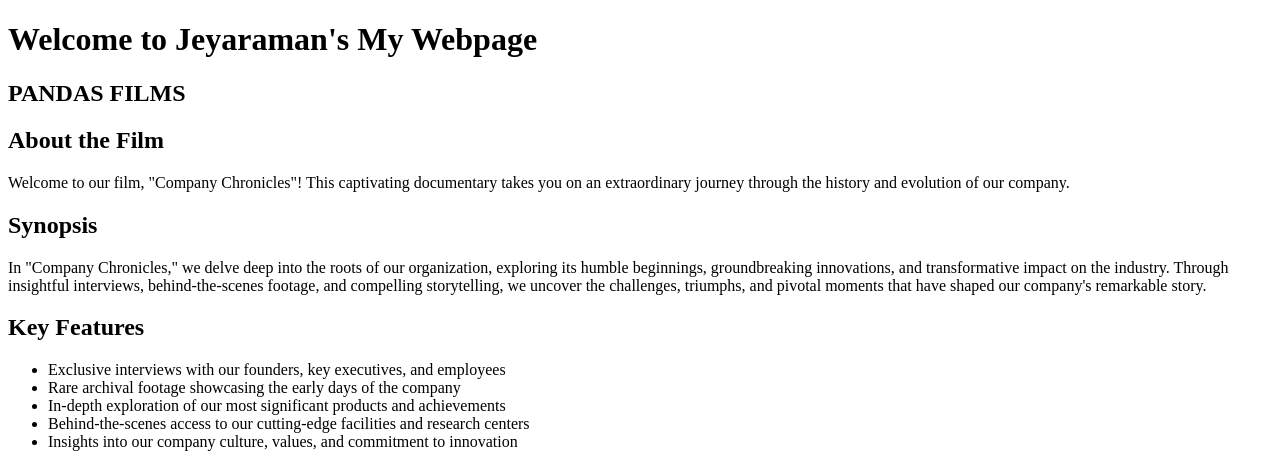
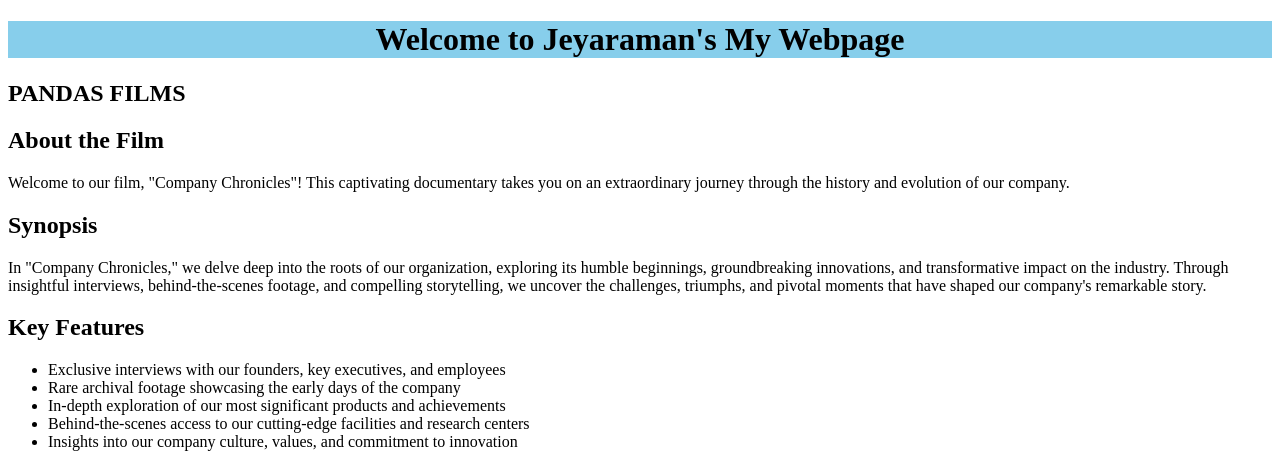
Before and after one commit to Jagan6923/Jagan-s-Webpage-html-and-css, a plain HTML site: page index.html in a window 1280 px wide. Shown: the top 468 px of the page. Drawn offline with Linux system fonts and the light colour scheme.

Commit message:
Update index.html

```diff
--- a/index.html
+++ b/index.html
@@ -2,7 +2,7 @@
 <html>
 <head>
   <title>My Webpage</title>
-<link  rel="stylesheet" href="lets2.css"
+<link  rel="stylesheet" href="style.css"
 </head>
 <body>
   <header>
```
